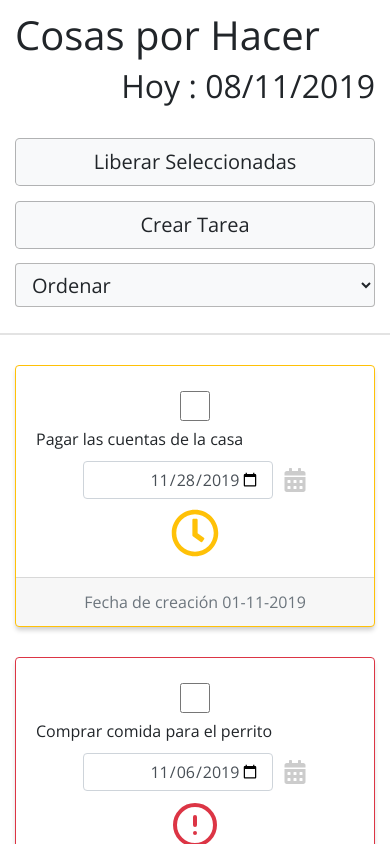
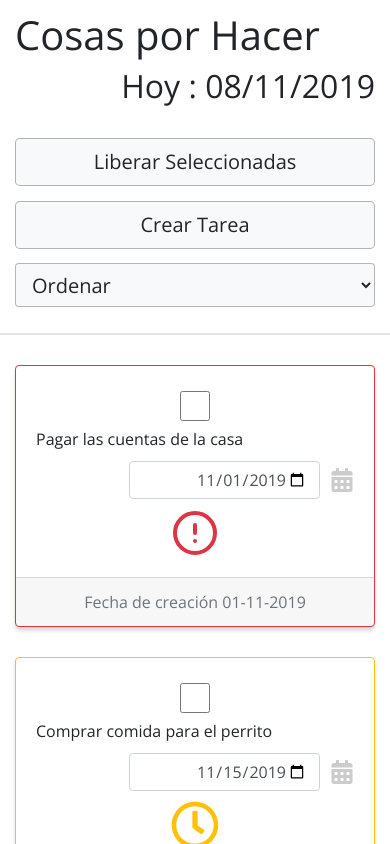
Before and after one commit to Cloiw/gp-test, a React (Create React App) app: page / in a window 390 px wide. Shown: the top 844 px of the page. Built offline with nearby package versions, Linux system fonts and the light colour scheme; data requests are answered from the project's data file.

Commit message:
css ExpirationDate + onKeyDown

```diff
--- a/db.json
+++ b/db.json
@@ -2,7 +2,7 @@
   "tasks": [
     {
       "creation_date": 1572271200000,
-      "expiration_date": 1572998400000,
+      "expiration_date": 1573776000000,
       "status": 1,
       "text": "Comprar comida para el perrito",
       "id": 1
@@ -16,7 +16,7 @@
     },
     {
       "creation_date": 1572571200000,
-      "expiration_date": 1574899200000,
+      "expiration_date": 1572566400000,
       "status": 1,
       "text": "Pagar las cuentas de la casa",
       "id": 3
--- a/src/App.css
+++ b/src/App.css
@@ -7,3 +7,7 @@
 .btn-light {
   border: 1px solid rgba(0, 0, 0, 0.288) !important;
 }
+
+input[type="date"]::-webkit-inner-spin-button, input[type="date"]::-webkit-clear-button {
+  display: none;
+}
--- a/src/components/ExpirationDate/ExpirationDate.css
+++ b/src/components/ExpirationDate/ExpirationDate.css
@@ -28,15 +28,7 @@
 }
 
 @media only screen and (max-width: 768px) {
-  .input-date {
-    justify-content: center;
-  }
-
   .input-date > input {
     width: 60%;
   }
-
-  .p-date {
-    margin-right: 0;
-  }
 }
--- a/src/components/ExpirationDate/index.js
+++ b/src/components/ExpirationDate/index.js
@@ -9,6 +9,9 @@ const ExpirationDate = ({date, status, updateDate, id}) => {
   const dateRef = useRef(null);
   const [currentDate, setDate] = React.useState(date);
   const newDate = () => {
+    if(dateRef.current.value === '') {
+      return
+    }
     setDate(dateRef.current.value);
     updateDate(id, dateRef.current.value);
   }
@@ -16,7 +19,7 @@ const ExpirationDate = ({date, status, updateDate, id}) => {
     <>
     {status !== 0 ?
       <div className="input-date calendar-icon">
-        <Form.Control ref={dateRef} onChange={newDate} value={currentDate} type="date" />
+        <Form.Control required onKeyDown={(e) => e.preventDefault()} ref={dateRef} onChange={newDate} value={currentDate} type="date" />
         <FaCalendarAlt size={24} color="#cccccc" />
       </div> :
       <div className="calendar-icon">
--- a/src/components/TaskCard/index.js
+++ b/src/components/TaskCard/index.js
@@ -47,7 +47,7 @@ const TaskCard = ({ creationDate, expirationDate, text, status, id, checkedTasks
           </Col>
           <Col xs={12} md={2}>
             {status === 1 && todaysDateTimeStamp < expirationDate && <FaRegClock size={48} color="#ffc107" /> }
-            {status === 1 && todaysDateTimeStamp > expirationDate && <FiAlertCircle size={48} color={"#dc3545"} /> }
+            {status === 1 && todaysDateTimeStamp >= expirationDate && <FiAlertCircle size={48} color={"#dc3545"} /> }
             {status === 0 && <FaRegCheckCircle size={48} color={"#28a745"} /> }
           </Col>
         </Row>
```
Also changed, not shown: 1 other file (tests, documents, lock files or other folders).
